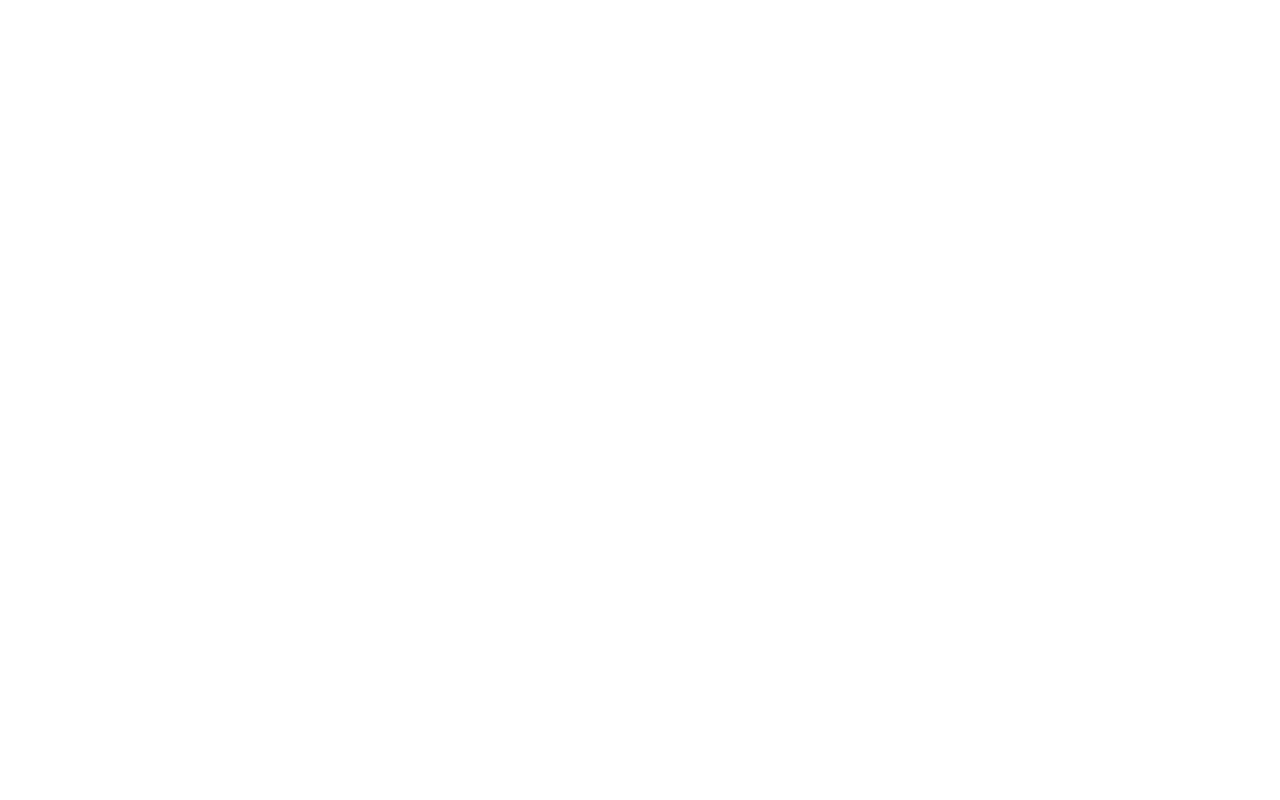
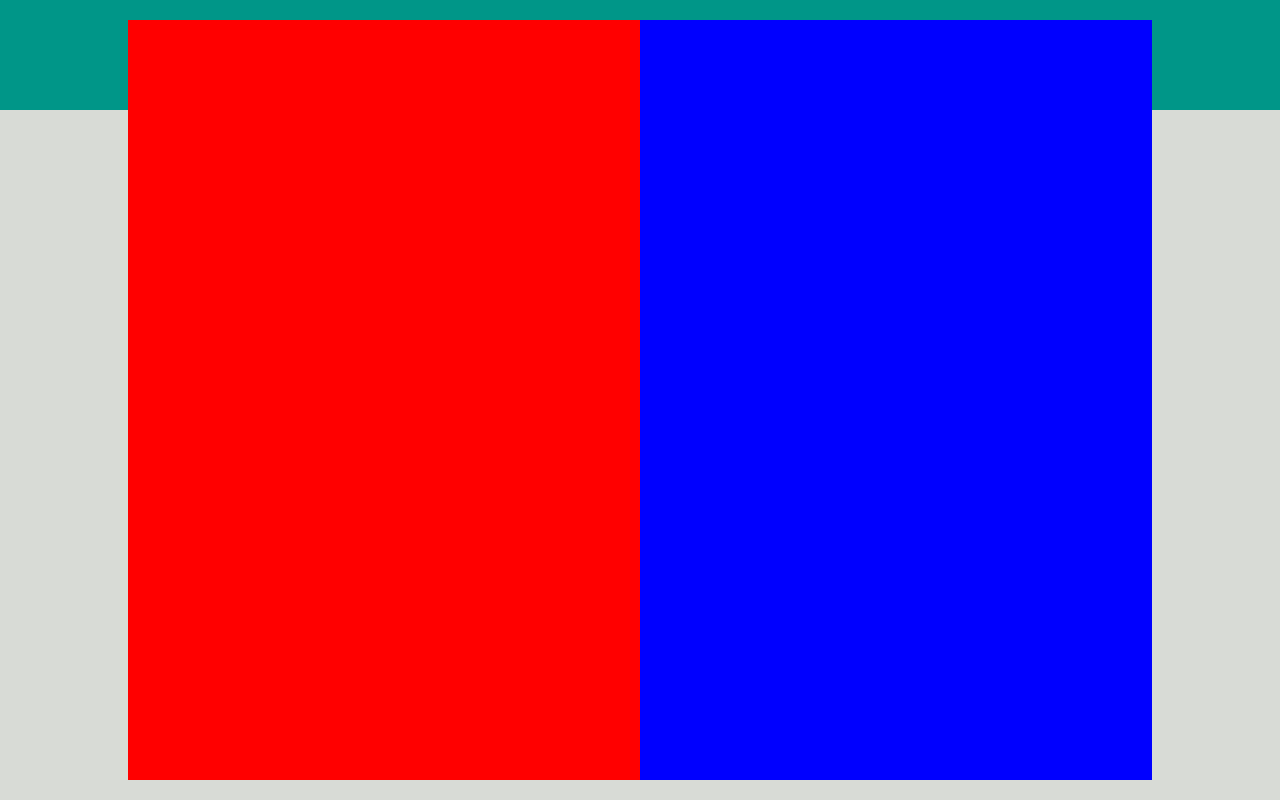
Before and after one commit to Valee8/vue-boolzapp, a plain HTML site: page index.html in a window 1280 px wide. Drawn offline with nearby package versions, Linux system fonts and the light colour scheme.

Commit message:
creo struttura

```diff
--- a/css/style.css
+++ b/css/style.css
@@ -3,3 +3,41 @@
     padding: 0;
     box-sizing: border-box;
 }
+
+
+body {
+    font-family: Arial, Helvetica, sans-serif;
+    background-color: #D8DBD6;
+    font-size: 16px;
+}
+
+.top-bg {
+    background-color: #009688;
+    height: 110px;
+    position: absolute;
+    top: 0;
+    left: 0;
+    width: 100%;
+    z-index: 1;
+}
+
+.container {
+    max-width: 1024px;
+    margin: 20px auto;
+    display: flex;
+    position: relative;
+    z-index: 20;
+}
+
+.container > div {
+    width: 50%;
+    height: calc(100vh - 40px);
+}
+
+.users-content {
+    background-color: red;
+}
+
+.chat-content {
+    background-color: blue;
+}
--- a/index.html
+++ b/index.html
@@ -11,6 +11,19 @@
 </head>
 <body>
 
+    <div class="top-bg"></div>
+
+
+    <div class="container">
+        <div class="users-content">
+
+        </div>
+
+        <div class="chat-content">
+
+        </div>
+    </div>
+
     <script src="js/myscript.js"></script>
 
 </body>
```
